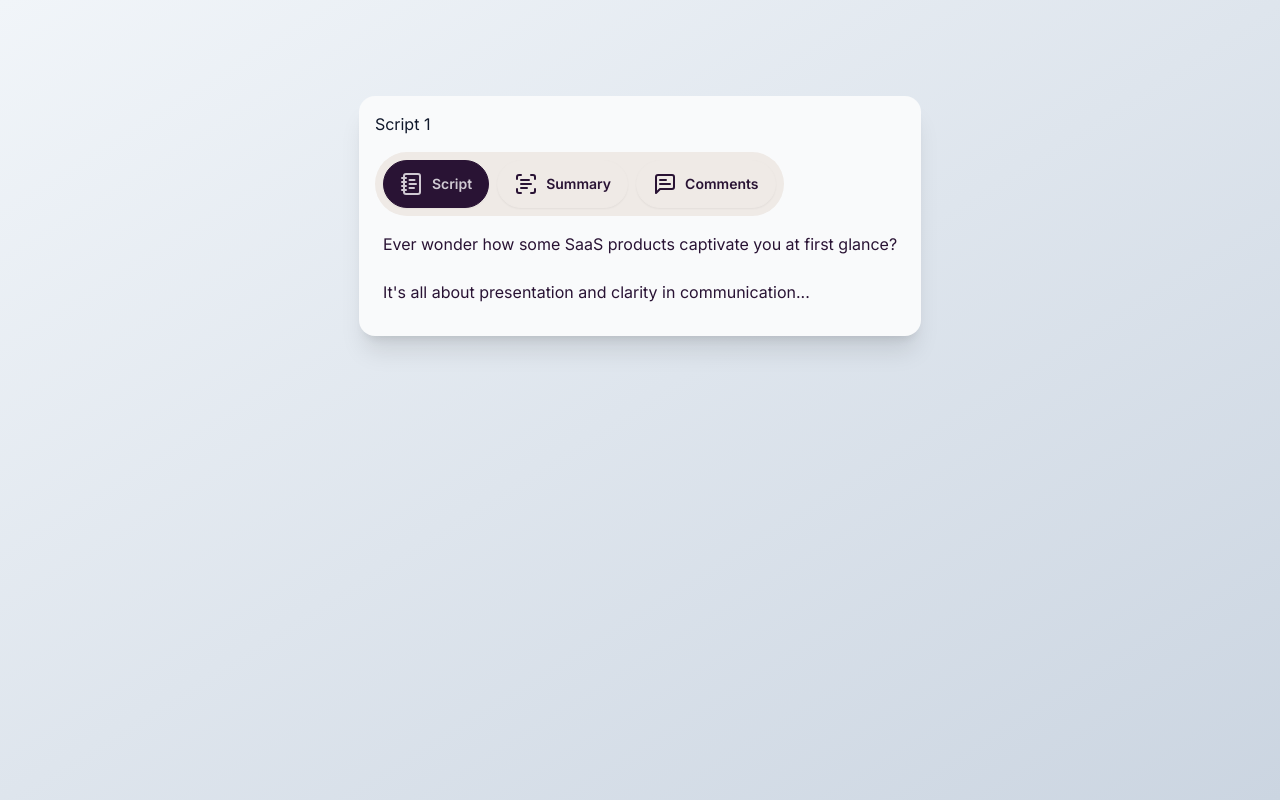
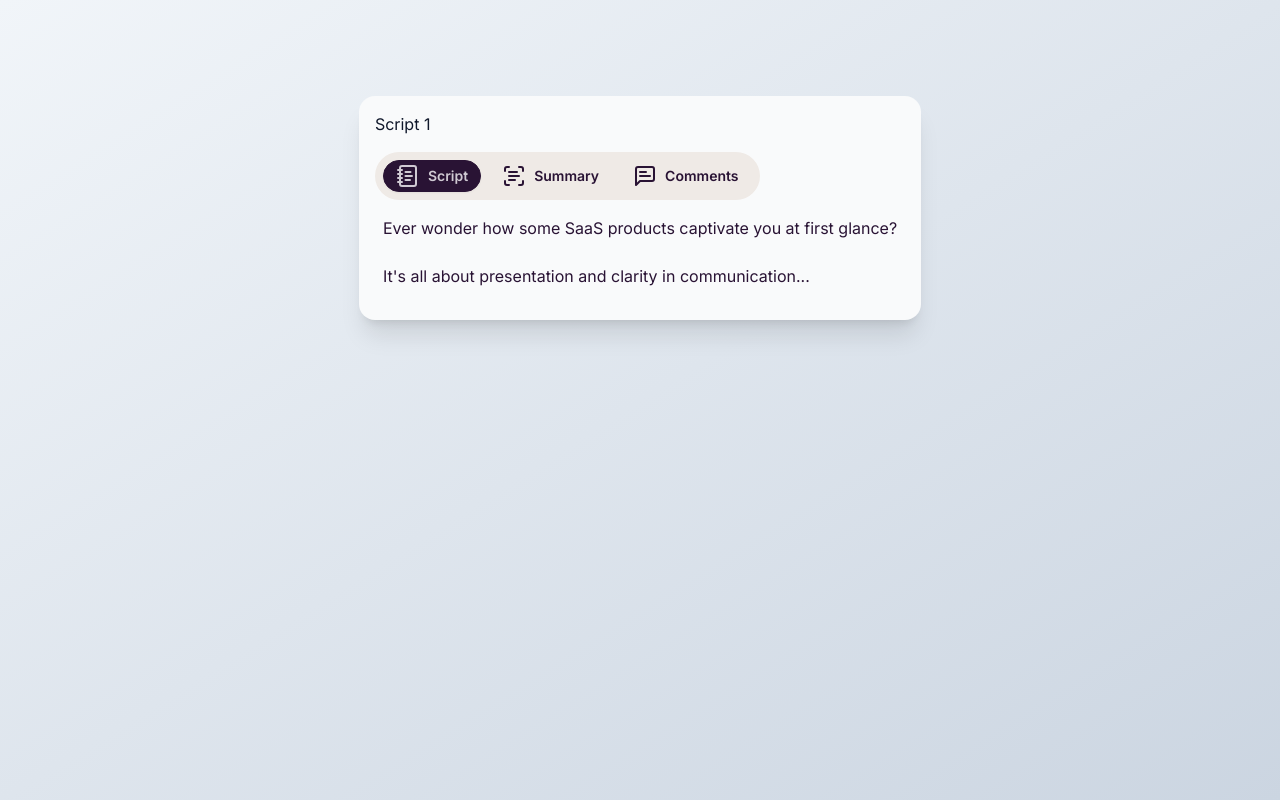
Before and after one commit to Headstarter-2024/editor, a Next.js app: page / in a window 1280 px wide. Built offline with nearby package versions, Linux system fonts and the light colour scheme.

Commit message:
Improve button UI

```diff
--- a/src/components/Editor.tsx
+++ b/src/components/Editor.tsx
@@ -13,21 +13,21 @@ const Editor: React.FC = () => {
       <h1 className="text-slate-900">Script 1</h1>
       <div className="mt-4 flex w-fit items-center justify-between rounded-full bg-base-200 p-2">
         <button
-          className={`btn ${activeView === "scripts" ? "btn-neutral" : ""}`}
+          className={`btn btn-sm ${activeView === "scripts" ? "btn-neutral" : "btn-ghost"}`}
           onClick={() => setActiveView("scripts")}
         >
           <NotebookText size={24} />
           Script
         </button>
         <button
-          className={`btn mx-2 ${activeView === "summary" ? "btn-neutral" : ""}`}
+          className={`btn btn-sm mx-2 ${activeView === "summary" ? "btn-neutral" : "btn-ghost"}`}
           onClick={() => setActiveView("summary")}
         >
           <ScanText size={24} />
           Summary
         </button>
         <button
-          className={`btn ${activeView === "comments" ? "btn-neutral" : ""}`}
+          className={`btn btn-sm ${activeView === "comments" ? "btn-neutral" : "btn-ghost"}`}
           onClick={() => setActiveView("comments")}
         >
           <MessageSquareText size={24} />
```
